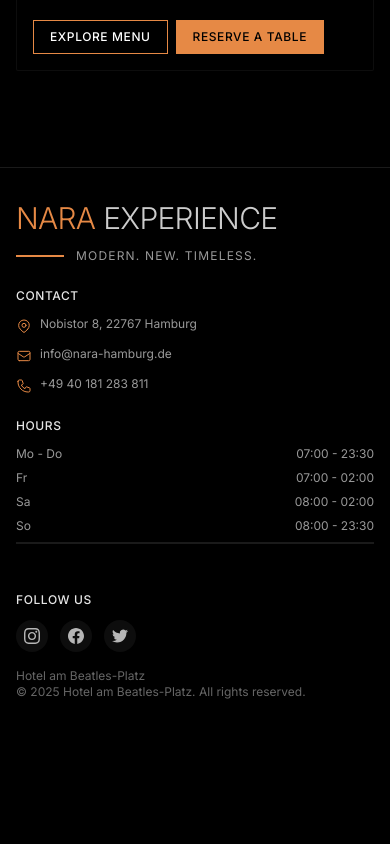
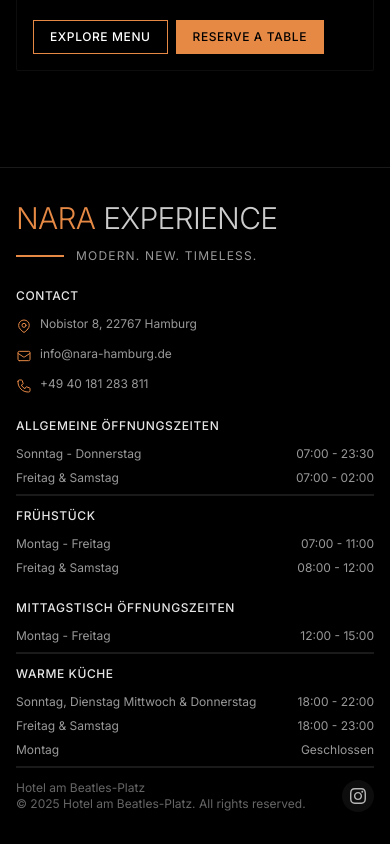
Before and after one commit to psuskin/nara-restaurant, a Next.js app: page /en in a window 390 px wide. Shown: the part 4068-4912 px from the top of the page. Before the commit the page ends 4800 px from the top, so only its background shows below. Built offline with nearby package versions, Linux system fonts and the light colour scheme; no server answers.

Commit message:
Updates and fixes

```diff
--- a/src/components/Footer.tsx
+++ b/src/components/Footer.tsx
@@ -135,32 +135,20 @@ const Footer: React.FC<FooterProps> = ({ dict }) => {
             {/* Hours */}
             <div className="space-y-3 sm:space-y-4">
               <h3 className="text-white/90 text-xs sm:text-sm uppercase tracking-wider font-medium mb-3 sm:mb-4">
-                {dict.hours || "HOURS"}
+                {dict.hours || "Allgemeine Öffnungszeiten"}
               </h3>
               <div className="space-y-2 text-white/60">
                 <div className="flex justify-between">
                   <p className="text-xs sm:text-sm">
-                    {dict.monday || "Mo - Do"}
+                    {dict.monday || "Sonntag - Donnerstag"}
                   </p>
                   <p className="text-xs sm:text-sm">07:00 - 23:30</p>
                 </div>
                 <div className="flex justify-between">
                   <p className="text-xs sm:text-sm">
-                    {dict.friday || "Fr"}
+                    {dict.friday || "Freitag & Samstag"}
                   </p>
                   <p className="text-xs sm:text-sm">07:00 - 02:00</p>
-                </div>
-                <div className="flex justify-between">
-                  <p className="text-xs sm:text-sm">
-                    {dict.sunday || "Sa"}
-                  </p>
-                  <p className="text-xs sm:text-sm">08:00 - 02:00</p>
-                </div>
-                <div className="flex justify-between">
-                  <p className="text-xs sm:text-sm">
-                    {dict.sunday || "So"}
-                  </p>
-                  <p className="text-xs sm:text-sm">08:00 - 23:30</p>
                 </div>
                 <div className="h-0.5 w-full bg-white/10 my-2"></div>
                 {/* <RestaurantButton
@@ -172,59 +160,88 @@ const Footer: React.FC<FooterProps> = ({ dict }) => {
                   onClick={() => setIsReservationOpen(true)}
                 /> */}
               </div>
+
+              <h3 className="text-white/90 text-xs sm:text-sm uppercase tracking-wider font-medium mb-3 sm:mb-4">
+                {dict.hours || "Frühstück"}
+              </h3>
+              <div className="space-y-2 text-white/60">
+                <div className="flex justify-between">
+                  <p className="text-xs sm:text-sm">
+                    {dict.monday || "Montag - Freitag"}
+                  </p>
+                  <p className="text-xs sm:text-sm">07:00 - 11:00</p>
+                </div>
+                <div className="flex justify-between">
+                  <p className="text-xs sm:text-sm">
+                    {dict.friday || "Freitag & Samstag"}
+                  </p>
+                  <p className="text-xs sm:text-sm">08:00 - 12:00</p>
+                </div>
+              </div>
             </div>
 
             {/* Follow Us with Modern Social Icons */}
-            <div className="mt-6 sm:mt-0">
+            <div className="space-y-3 sm:space-y-4">
               <h3 className="text-white/90 text-xs sm:text-sm uppercase tracking-wider font-medium mb-3 sm:mb-4">
-                {dict.followUs || "FOLLOW US"}
+                {dict.hours || "Mittagstisch Öffnungszeiten"}
               </h3>
-              <div className="flex space-x-3 sm:space-x-4 mb-4 sm:mb-6">
+              <div className="space-y-2 text-white/60">
+                <div className="flex justify-between">
+                  <p className="text-xs sm:text-sm">
+                    {dict.monday || "Montag - Freitag"}
+                  </p>
+                  <p className="text-xs sm:text-sm">12:00 - 15:00</p>
+                </div>
+                <div className="h-0.5 w-full bg-white/10 my-2"></div>
+              </div>
+
+              <h3 className="text-white/90 text-xs sm:text-sm uppercase tracking-wider font-medium mb-3 sm:mb-4">
+                {dict.hours || "Warme Küche"}
+              </h3>
+              <div className="space-y-2 text-white/60">
+                <div className="flex justify-between">
+                  <p className="text-xs sm:text-sm">
+                    {dict.monday || "Sonntag, Dienstag Mittwoch & Donnerstag"}
+                  </p>
+                  <p className="text-xs sm:text-sm">18:00 - 22:00</p>
+                </div>
+                <div className="flex justify-between">
+                  <p className="text-xs sm:text-sm">
+                    {dict.monday || "Freitag & Samstag"}
+                  </p>
+                  <p className="text-xs sm:text-sm">18:00 - 23:00</p>
+                </div>
+                <div className="flex justify-between">
+                  <p className="text-xs sm:text-sm">
+                    {dict.monday || "Montag"}
+                  </p>
+                  <p className="text-xs sm:text-sm">Geschlossen</p>
+                </div>
+                <div className="h-0.5 w-full bg-white/10 my-2"></div>
+              </div>
+
+                <div className="flex items-center justify-between mb-4 sm:mb-6">
+                <div className="text-white/40 text-xs">
+                  <p>{dict.hotelName || "Hotel am Beatles-Platz"}</p>
+                  <p>
+                  {dict.copyright?.replace("{year}", currentYear.toString()) ||
+                    `© ${currentYear} Hotel am Beatles-Platz. All rights reserved.`}
+                  </p>
+                </div>
                 <a
-                  href="https://instagram.com"
+                  href="https://www.instagram.com/hotelambeatlesplatz/"
+                  target="_blank"
                   className="w-8 h-8 sm:w-10 sm:h-10 rounded-full bg-white/5 hover:bg-primary-color/20 flex items-center justify-center transition-colors duration-300"
                 >
                   <svg
-                    className="w-4 h-4 sm:w-5 sm:h-5 text-white/70 hover:text-primary-color"
-                    fill="currentColor"
-                    viewBox="0 0 24 24"
+                  className="w-4 h-4 sm:w-5 sm:h-5 text-white/70 hover:text-primary-color"
+                  fill="currentColor"
+                  viewBox="0 0 24 24"
                   >
-                    <path d="M12 2.163c3.204 0 3.584.012 4.85.07 3.252.148 4.771 1.691 4.919 4.919.058 1.265.069 1.645.069 4.849 0 3.205-.012 3.584-.069 4.849-.149 3.225-1.664 4.771-4.919 4.919-1.266.058-1.644.07-4.85.07-3.204 0-3.584-.012-4.849-.07-3.26-.149-4.771-1.699-4.919-4.92-.058-1.265-.07-1.644-.07-4.849 0-3.204.013-3.583.07-4.849.149-3.227 1.664-4.771 4.919-4.919 1.266-.057 1.645-.069 4.849-.069zm0-2.163c-3.259 0-3.667.014-4.947.072-4.358.2-6.78 2.618-6.98 6.98-.059 1.281-.073 1.689-.073 4.948 0 3.259.014 3.668.072 4.948.2 4.358 2.618 6.78 6.98 6.98 1.281.058 1.689.072 4.948.072 3.259 0 3.668-.014 4.948-.072 4.354-.2 6.782-2.618 6.979-6.98.059-1.28.073-1.689.073-4.948 0-3.259-.014-3.667-.072-4.947-.196-4.354-2.617-6.78-6.979-6.98-1.281-.059-1.69-.073-4.949-.073zm0 5.838c-3.403 0-6.162 2.759-6.162 6.162s2.759 6.163 6.162 6.163 6.162-2.759 6.162-6.163c0-3.403-2.759-6.162-6.162-6.162zm0 10.162c-2.209 0-4-1.79-4-4 0-2.209 1.791-4 4-4s4 1.791 4 4c0 2.21-1.791 4-4 4zm6.406-11.845c-.796 0-1.441.645-1.441 1.44s.645 1.44 1.441 1.44c.795 0 1.439-.645 1.439-1.44s-.644-1.44-1.439-1.44z" />
+                  <path d="M12 2.163c3.204 0 3.584.012 4.85.07 3.252.148 4.771 1.691 4.919 4.919.058 1.265.069 1.645.069 4.849 0 3.205-.012 3.584-.069 4.849-.149 3.225-1.664 4.771-4.919 4.919-1.266.058-1.644.07-4.85.07-3.204 0-3.584-.012-4.849-.07-3.26-.149-4.771-1.699-4.919-4.92-.058-1.265-.07-1.644-.07-4.849 0-3.204.013-3.583.07-4.849.149-3.227 1.664-4.771 4.919-4.919 1.266-.057 1.645-.069 4.849-.069zm0-2.163c-3.259 0-3.667.014-4.947.072-4.358.2-6.78 2.618-6.98 6.98-.059 1.281-.073 1.689-.073 4.948 0 3.259.014 3.668.072 4.948.2 4.358 2.618 6.78 6.98 6.98 1.281.058 1.689.072 4.948.072 3.259 0 3.668-.014 4.948-.072 4.354-.2 6.782-2.618 6.979-6.98.059-1.28.073-1.689.073-4.948 0-3.259-.014-3.667-.072-4.947-.196-4.354-2.617-6.78-6.979-6.98-1.281-.059-1.69-.073-4.949-.073zm0 5.838c-3.403 0-6.162 2.759-6.162 6.162s2.759 6.163 6.162 6.163 6.162-2.759 6.162-6.163c0-3.403-2.759-6.162-6.162-6.162zm0 10.162c-2.209 0-4-1.79-4-4 0-2.209 1.791-4 4-4s4 1.791 4 4c0 2.21-1.791 4-4 4zm6.406-11.845c-.796 0-1.441.645-1.441 1.44s.645 1.44 1.441 1.44c.795 0 1.439-.645 1.439-1.44s-.644-1.44-1.439-1.44z" />
                   </svg>
                 </a>
-                <a
-                  href="https://facebook.com"
-                  className="w-8 h-8 sm:w-10 sm:h-10 rounded-full bg-white/5 hover:bg-primary-color/20 flex items-center justify-center transition-colors duration-300"
-                >
-                  <svg
-                    className="w-4 h-4 sm:w-5 sm:h-5 text-white/70 hover:text-primary-color"
-                    fill="currentColor"
-                    viewBox="0 0 24 24"
-                  >
-                    <path d="M24 12.073c0-6.627-5.373-12-12-12s-12 5.373-12 12c0 5.99 4.388 10.954 10.125 11.854v-8.385h-3.047v-3.47h3.047v-2.642c0-3.007 1.792-4.669 4.533-4.669 1.312 0 2.686.235 2.686.235v2.953h-1.514c-1.491 0-1.956.925-1.956 1.874v2.25h3.328l-.532 3.47h-2.796v8.385c5.736-.9 10.125-5.864 10.125-11.854z" />
-                  </svg>
-                </a>
-                <a
-                  href="https://twitter.com"
-                  className="w-8 h-8 sm:w-10 sm:h-10 rounded-full bg-white/5 hover:bg-primary-color/20 flex items-center justify-center transition-colors duration-300"
-                >
-                  <svg
-                    className="w-4 h-4 sm:w-5 sm:h-5 text-white/70 hover:text-primary-color"
-                    fill="currentColor"
-                    viewBox="0 0 24 24"
-                  >
-                    <path d="M23.953 4.57a10 10 0 01-2.825.775 4.958 4.958 0 002.163-2.723c-.951.555-2.005.959-3.127 1.184a4.92 4.92 0 00-8.384 4.482C7.69 8.095 4.067 6.13 1.64 3.162a4.822 4.822 0 00-.666 2.475c0 1.71.87 3.213 2.188 4.096a4.904 4.904 0 01-2.228-.616v.06a4.923 4.923 0 003.946 4.827 4.996 4.996 0 01-2.212.085 4.936 4.936 0 004.604 3.417 9.867 9.867 0 01-6.102 2.105c-.39 0-.779-.023-1.17-.067a13.995 13.995 0 007.557 2.209c9.053 0 13.998-7.496 13.998-13.985 0-.21 0-.42-.015-.63A9.935 9.935 0 0024 4.59z" />
-                  </svg>
-                </a>
-              </div>
-
-              <div className="text-white/40 text-xs">
-                <p>{dict.hotelName || "Hotel am Beatles-Platz"}</p>
-                <p>
-                  {dict.copyright?.replace("{year}", currentYear.toString()) ||
-                    `© ${currentYear} Hotel am Beatles-Platz. All rights reserved.`}
-                </p>
-              </div>
+                </div>
             </div>
           </div>
         </div>
```
